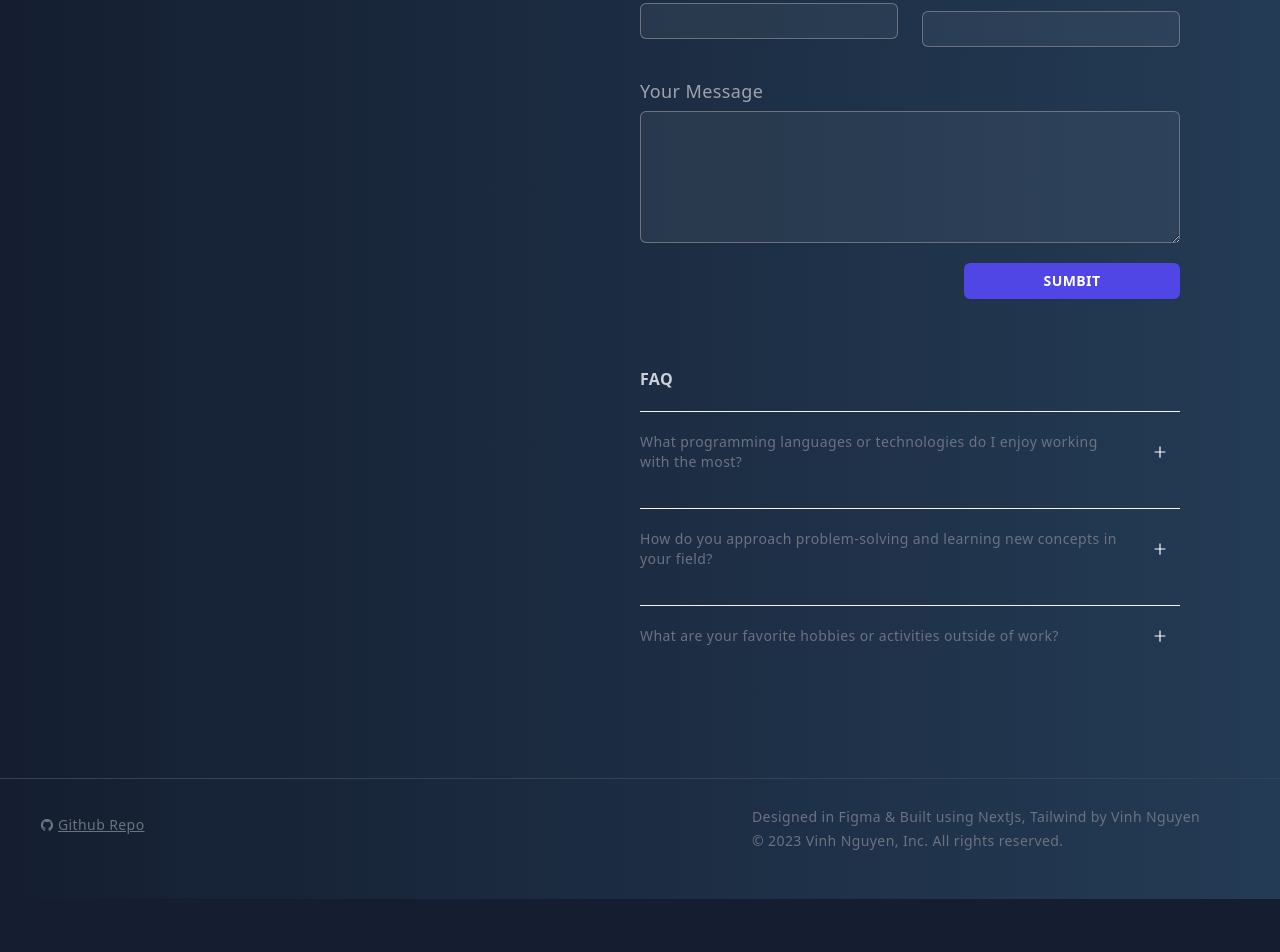
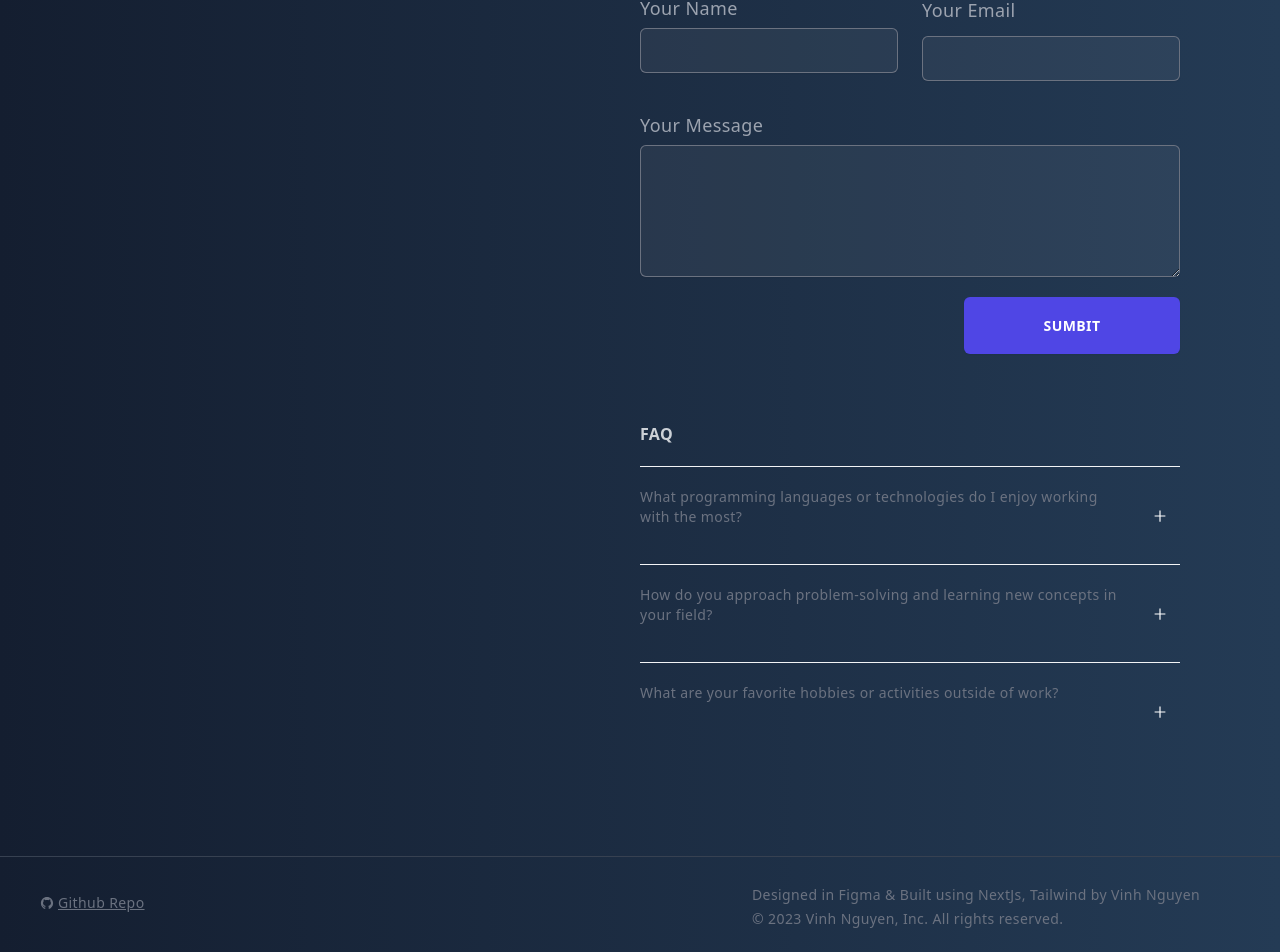
Before and after one commit to vinhnguyendev/portfolio-next-js, a Next.js app: page / in a window 1280 px wide. Shown: the part 3878-4830 px from the top of the page. Before the commit the page ends 4777 px from the top, so only its background shows below. Built offline with nearby package versions, Linux system fonts and the light colour scheme.

Commit message:
edit form input styling

```diff
--- a/components/questions/questionListItem.js
+++ b/components/questions/questionListItem.js
@@ -6,15 +6,15 @@ export default function QuestionListItem(props) {
   const [open, setOpen] = useState(false);
 
   return (
-    <li onClick={() => (open ? setOpen(false) : setOpen(true))} key={question} className="py-5">
+    <li onClick={() => (open ? setOpen(false) : setOpen(true))} key={question} className="py-5 relative">
       <div className="flex justify-between gap-x-6 ">
         <p>{question}</p>
         <button >
           {open ? <AiOutlineMinus /> : <AiOutlinePlus />}
         </button>
       </div>
-      <div className={!open? "max-h-0 opacity-0 mt-0 transition-all duration-200" : "overflow-hidden transition-all duration-500 max-h-full opacity-100 mt-2 "}>
-      <div className="bg-[#4b5563] border  border-slate-600 bg-opacity-20 my-5 p-5 rounded-xl drop-shadow-lg mt-4">
+      <div className={!open? "absolute max-h-0 opacity-0 mt-[-50] transition-all duration-200" : "overflow-hidden transition-all duration-500 max-h-full opacity-100 mt-4"}>
+      <div className="bg-[#4b5563] border  border-slate-600 bg-opacity-20 my-5 p-5 rounded-xl drop-shadow-lg">
       <p>"{answer}"</p>
       </div>
       </div>
--- a/styles/globals.css
+++ b/styles/globals.css
@@ -33,6 +33,14 @@ html {
     @apply cursor-pointer !important;
   }
 
+  input {
+    @apply h-[45px]
+  }
+
+  button {
+    @apply h-[57px]
+  }
+
   svg {
     @apply flex mr-3 my-auto
   }
```
